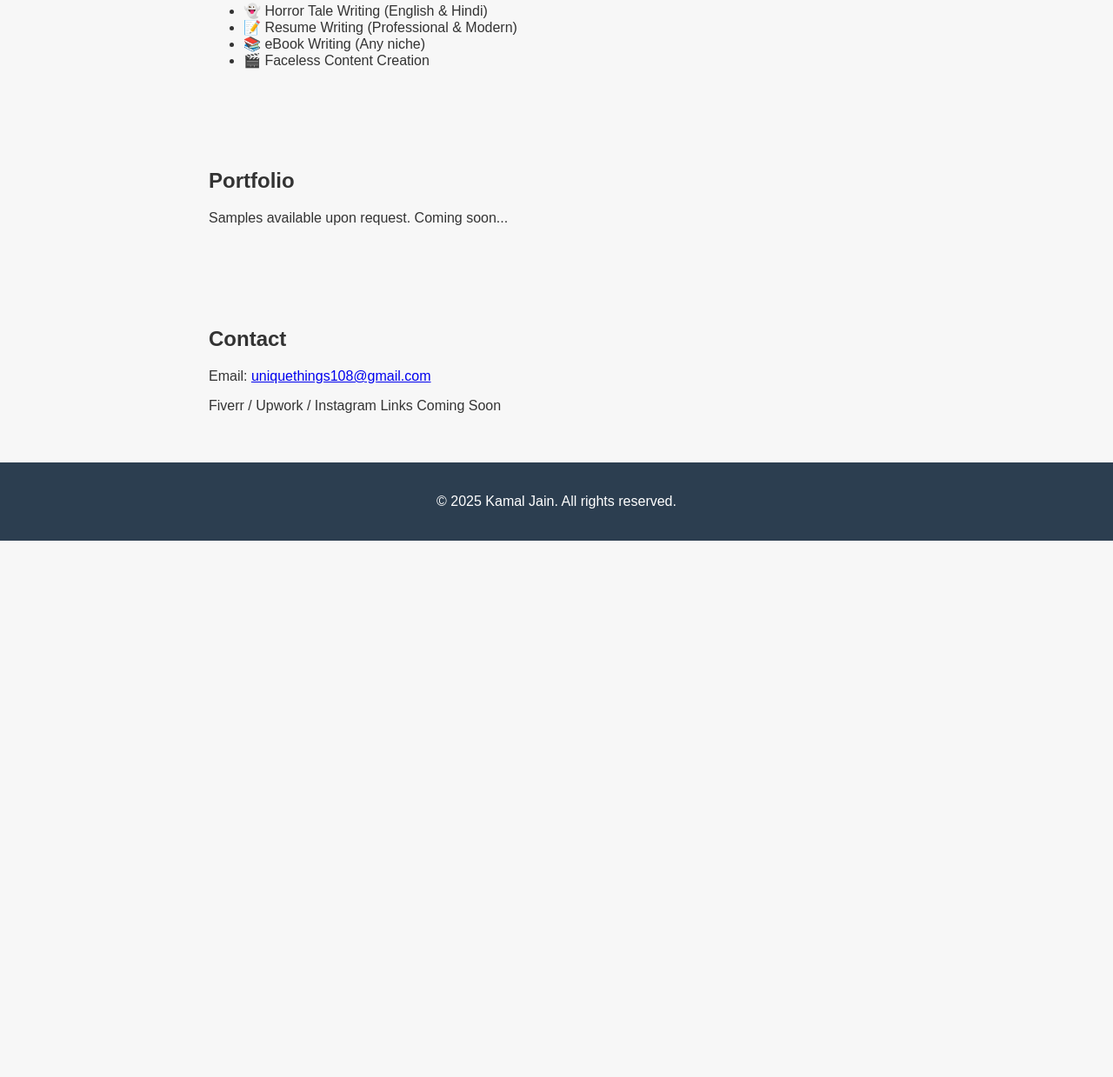
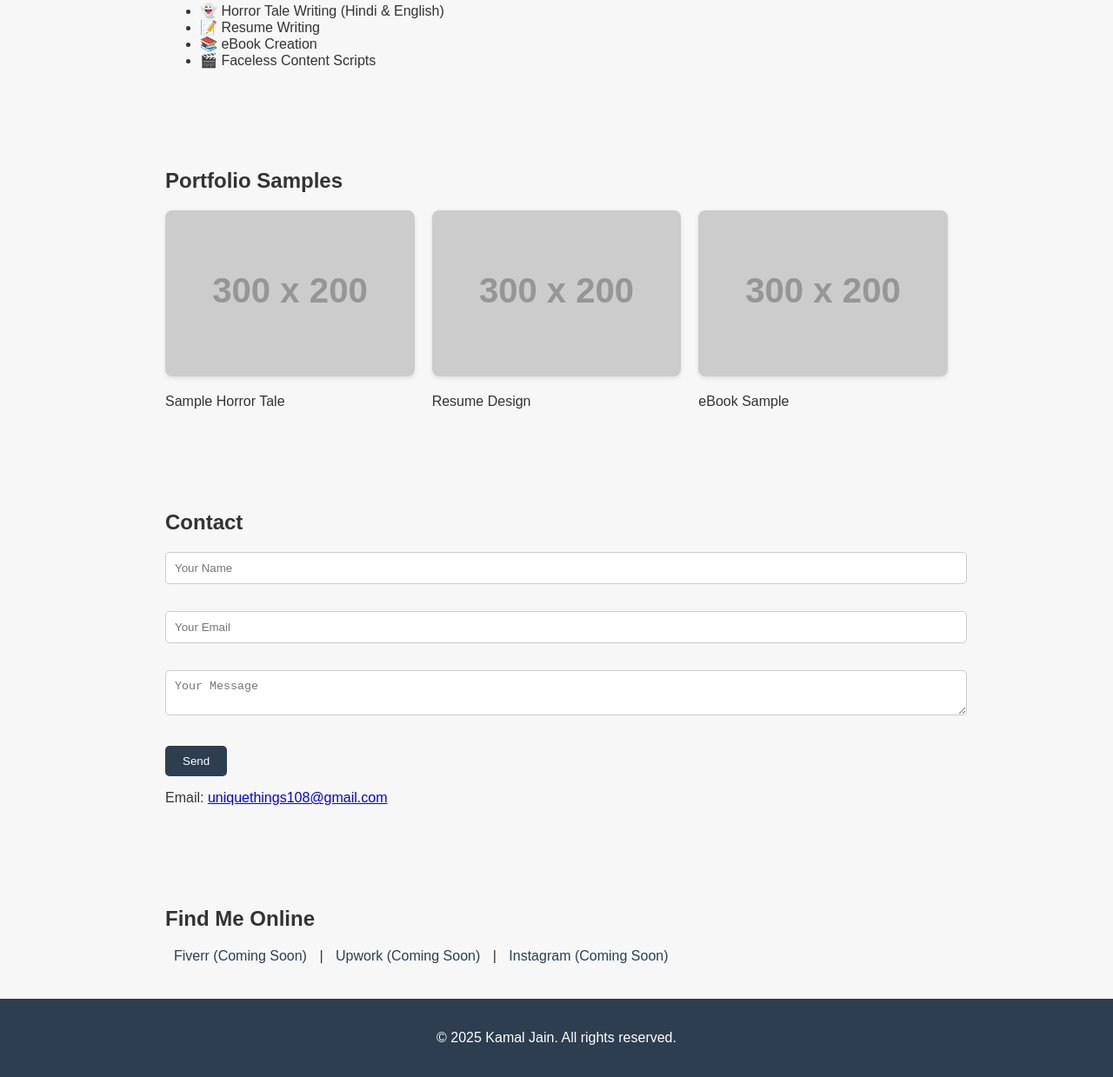
Before and after one commit to jainkamal108/Kamal-creative-portfolio-, a plain HTML site: page index.html in a window 1280 px wide. Shown: the part 537-1776 px from the top of the page at 87% size. Before the commit the page ends 1159 px from the top, so only its background shows below. Drawn offline with Linux system fonts and the light colour scheme.

Commit message:
Add files via upload

```diff
--- a/index.html
+++ b/index.html
@@ -2,10 +2,10 @@
 <!DOCTYPE html>
 <html lang="en">
 <head>
-    <meta charset="UTF-8">
-    <meta name="viewport" content="width=device-width, initial-scale=1.0">
+    <meta charset="UTF-8" />
+    <meta name="viewport" content="width=device-width, initial-scale=1.0"/>
     <title>Kamal Jain – AI-Powered Creative Services</title>
-    <link rel="stylesheet" href="styles.css">
+    <link rel="stylesheet" href="styles.css"/>
 </head>
 <body>
     <header>
@@ -22,28 +22,56 @@
 
     <section id="about">
         <h2>About Me</h2>
-        <p>I offer creative services using the power of AI – from horror scriptwriting and resume writing to eBook creation and faceless content production. All content is custom, engaging, and crafted to deliver impact.</p>
+        <p>I provide professional AI-enhanced creative services, including horror writing, resume creation, ebooks, and faceless content for digital platforms.</p>
     </section>
 
     <section id="services">
         <h2>Services</h2>
         <ul>
-            <li>👻 Horror Tale Writing (English & Hindi)</li>
-            <li>📝 Resume Writing (Professional & Modern)</li>
-            <li>📚 eBook Writing (Any niche)</li>
-            <li>🎬 Faceless Content Creation</li>
+            <li>👻 Horror Tale Writing (Hindi & English)</li>
+            <li>📝 Resume Writing</li>
+            <li>📚 eBook Creation</li>
+            <li>🎬 Faceless Content Scripts</li>
         </ul>
     </section>
 
     <section id="portfolio">
-        <h2>Portfolio</h2>
-        <p>Samples available upon request. Coming soon...</p>
+        <h2>Portfolio Samples</h2>
+        <div class="portfolio-grid">
+            <div class="portfolio-item">
+                <img src="https://via.placeholder.com/300x200?text=Horror+Script" alt="Horror Script Sample"/>
+                <p>Sample Horror Tale</p>
+            </div>
+            <div class="portfolio-item">
+                <img src="https://via.placeholder.com/300x200?text=Resume+Sample" alt="Resume Sample"/>
+                <p>Resume Design</p>
+            </div>
+            <div class="portfolio-item">
+                <img src="https://via.placeholder.com/300x200?text=eBook+Cover" alt="eBook Sample"/>
+                <p>eBook Sample</p>
+            </div>
+        </div>
     </section>
 
     <section id="contact">
         <h2>Contact</h2>
+        <form name="contact" method="POST" data-netlify="true">
+            <input type="hidden" name="form-name" value="contact" />
+            <p><input type="text" name="name" placeholder="Your Name" required /></p>
+            <p><input type="email" name="email" placeholder="Your Email" required /></p>
+            <p><textarea name="message" placeholder="Your Message" required></textarea></p>
+            <p><button type="submit">Send</button></p>
+        </form>
         <p>Email: <a href="mailto:uniquethings108@gmail.com">uniquethings108@gmail.com</a></p>
-        <p>Fiverr / Upwork / Instagram Links Coming Soon</p>
+    </section>
+
+    <section id="social">
+        <h2>Find Me Online</h2>
+        <div class="social-links">
+            <a href="#" target="_blank">Fiverr (Coming Soon)</a> |
+            <a href="#" target="_blank">Upwork (Coming Soon)</a> |
+            <a href="#" target="_blank">Instagram (Coming Soon)</a>
+        </div>
     </section>
 
     <footer>
--- a/styles.css
+++ b/styles.css
@@ -32,8 +32,48 @@ nav a:hover {
 
 section {
     padding: 40px 20px;
-    max-width: 800px;
+    max-width: 900px;
     margin: auto;
+}
+
+.portfolio-grid {
+    display: grid;
+    grid-template-columns: repeat(auto-fit, minmax(280px, 1fr));
+    gap: 20px;
+}
+
+.portfolio-item img {
+    width: 100%;
+    height: auto;
+    border-radius: 8px;
+    box-shadow: 0 2px 5px rgba(0,0,0,0.1);
+}
+
+form input, form textarea {
+    width: 100%;
+    padding: 10px;
+    margin-bottom: 15px;
+    border-radius: 5px;
+    border: 1px solid #ccc;
+}
+
+form button {
+    padding: 10px 20px;
+    background-color: #2c3e50;
+    color: white;
+    border: none;
+    border-radius: 5px;
+    cursor: pointer;
+}
+
+form button:hover {
+    background-color: #1a252f;
+}
+
+.social-links a {
+    color: #2c3e50;
+    margin: 0 10px;
+    text-decoration: none;
 }
 
 footer {
```
